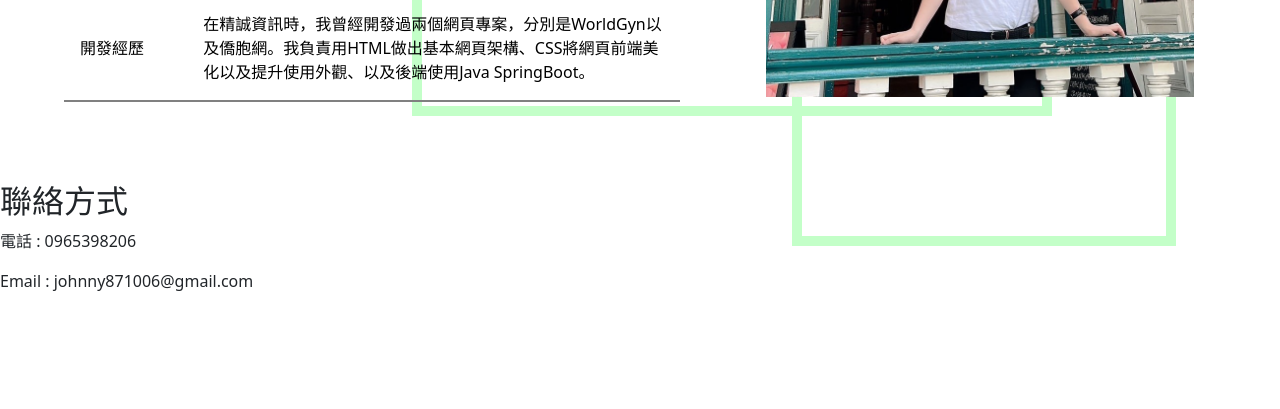
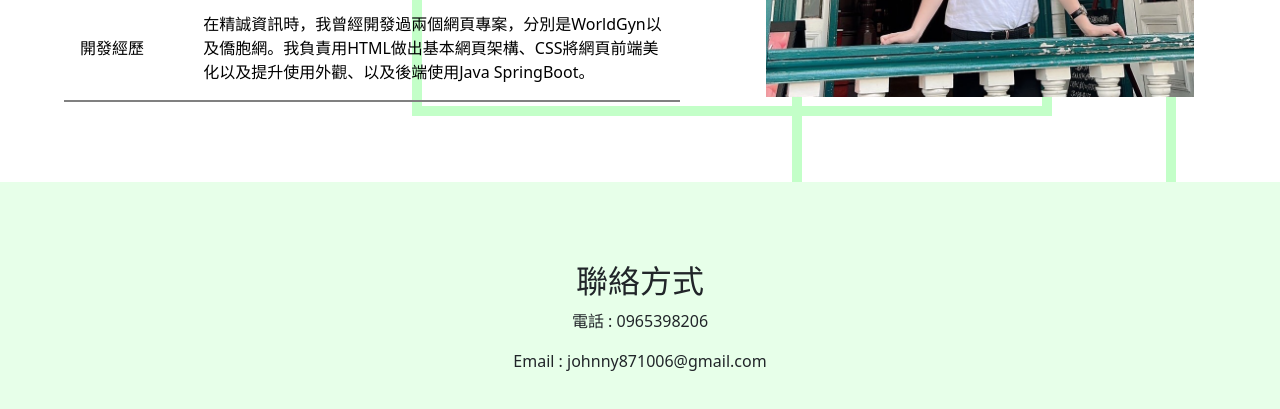
Before and after one commit to johnny871006/johnny, a plain HTML site: page PortfolioWeb/index.html in a window 1280 px wide. Shown: the part 1622-2031 px from the top of the page. Before the commit the page ends 1931 px from the top, so only its background shows below. Drawn offline with nearby package versions, Linux system fonts and the light colour scheme.

Commit message:
Update style.css

```diff
--- a/PortfolioWeb/styles/style.css
+++ b/PortfolioWeb/styles/style.css
@@ -153,6 +153,20 @@ body main section.resume section.picture div.greenRect3 {
   z-index: -1;
 }
 
+body footer section.about-me {
+  background-color: rgb(231, 255, 233);
+  padding: 5rem 0rem;
+  display: flex;
+  justify-content: center;
+}
+body footer section.about-me section.description {
+  width: 50%;
+  text-align: center;
+}
+body footer section.about-me section.description h2 {
+  font-size: 2rem;
+}
+
 @media screen and (max-width: 800px) {
   body main section.about-me section.description {
     width: 80%;
```
